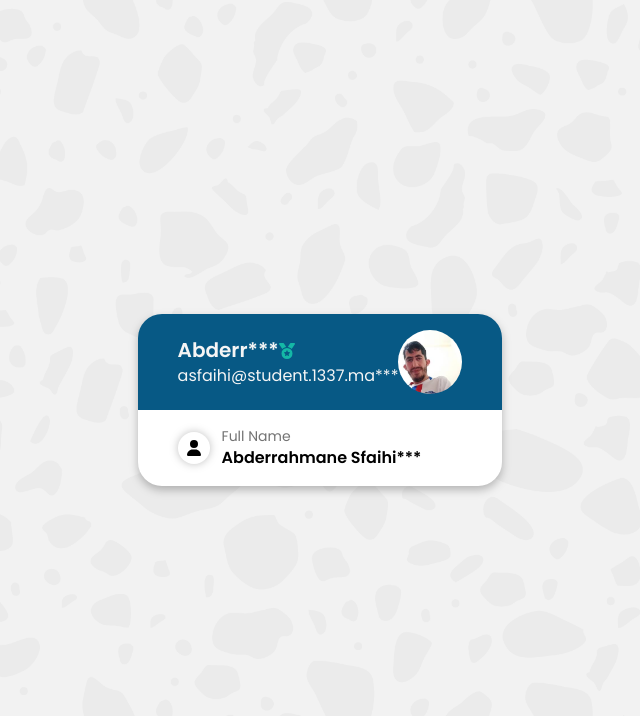
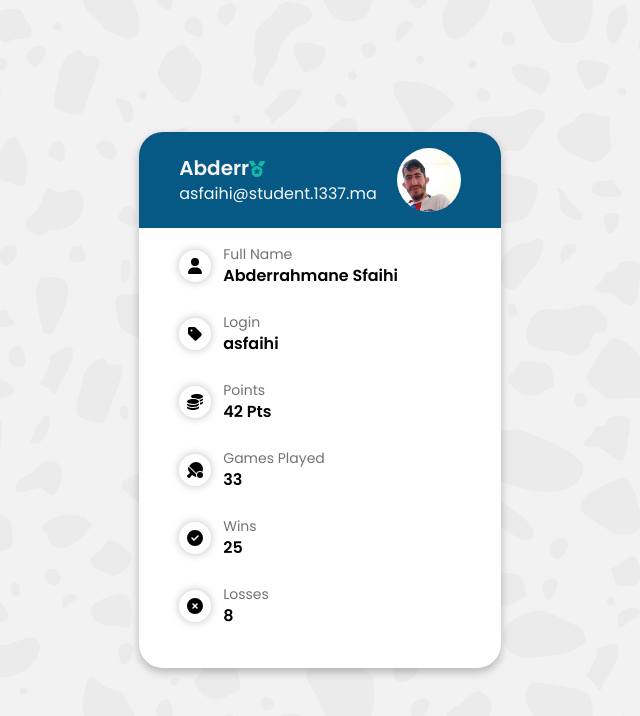
Before and after one commit to barimehdi77/ft_transcendence, a Next.js app in the folder front-end/: page /profile in a window 1280 px wide. Shown: the top 716 px of the page, without its empty margins (320-960 px from the left). Built offline with nearby package versions, Linux system fonts and the light colour scheme.

Commit message:
Tiny change

```diff
--- /dev/null
+++ b/front-end/components/profileInfoItem.tsx
@@ -0,0 +1,17 @@
+import { FontAwesomeIcon } from '@fortawesome/react-fontawesome';
+
+const profileInfoItem = (props: any) => {
+	return (
+		<div className='item flex items-center mb-6'>
+			<div className='bg-white w-8 h-8 flex items-center justify-center mr-3 rounded-full drop-shadow-[0_0px_4px_rgba(0,0,0,0.25)]'>
+				<FontAwesomeIcon icon={props.icon} />
+			</div>
+			<div className=''>
+				<p className='text-sm text-neutral-500'>{props.field}</p>
+				<h2 className='font-semibold'>{props.info}</h2>
+			</div>
+		</div>
+	);
+};
+
+export default profileInfoItem;
--- a/front-end/pages/profile.tsx
+++ b/front-end/pages/profile.tsx
@@ -1,3 +1,4 @@
+import ProfileInfoItem from '../components/profileInfoItem';
 import { FontAwesomeIcon } from '@fortawesome/react-fontawesome';
 import {
 	faMedal,
@@ -15,11 +16,11 @@ const Profile = () => {
 			<div className='profile drop-shadow-[0_4px_4px_rgba(0,0,0,0.25)]'>
 				<div className='header bg-sky-800 flex items-center px-10 py-4 rounded-t-3xl	'>
 					<div className='header-info text-neutral-100'>
-						<h2 className='text-xl font-semibold inline'>Abderr***</h2>
+						<h2 className='text-xl font-semibold inline'>Abderr</h2>
 						<FontAwesomeIcon icon={faMedal} className='text-teal-500' />
-						<p>asfaihi@student.1337.ma***</p>
+						<p>asfaihi@student.1337.ma</p>
 					</div>
-					<div className='avatar w-16'>
+					<div className='avatar w-16 ml-5'>
 						<img
 							src='/download.jpeg'
 							alt='User avatar'
@@ -29,15 +30,20 @@ const Profile = () => {
 				</div>
 
 				<div className='main-info bg-white px-10 py-4 rounded-b-3xl'>
-					<div className='item flex items-center'>
-						<div className='bg-white w-8 h-8 flex items-center justify-center mr-3 rounded-full drop-shadow-[0_0px_4px_rgba(0,0,0,0.25)]'>
-							<FontAwesomeIcon icon={faUser} />
-						</div>
-						<div className=''>
-							<p className='text-sm text-neutral-500'>Full Name</p>
-							<h2 className='font-semibold'>Abderrahmane Sfaihi***</h2>
-						</div>
-					</div>
+					<ProfileInfoItem
+						icon={faUser}
+						field='Full Name'
+						info='Abderrahmane Sfaihi'
+					/>
+					<ProfileInfoItem icon={faTag} field='Login' info='asfaihi' />
+					<ProfileInfoItem icon={faCoins} field='Points' info='42 Pts' />
+					<ProfileInfoItem
+						icon={faTableTennisPaddleBall}
+						field='Games Played'
+						info='33'
+					/>
+					<ProfileInfoItem icon={faCircleCheck} field='Wins' info='25' />
+					<ProfileInfoItem icon={faCircleXmark} field='Losses' info='8' />
 				</div>
 			</div>
 		</main>
```
